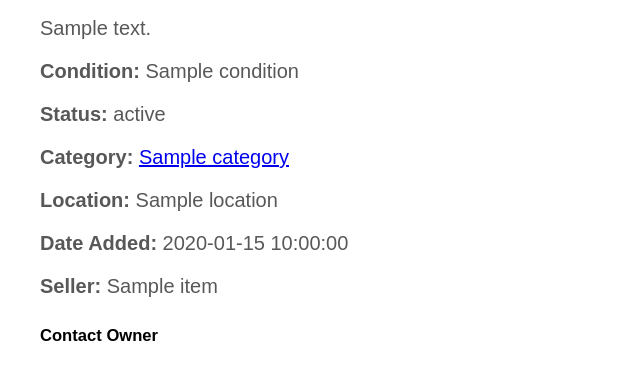
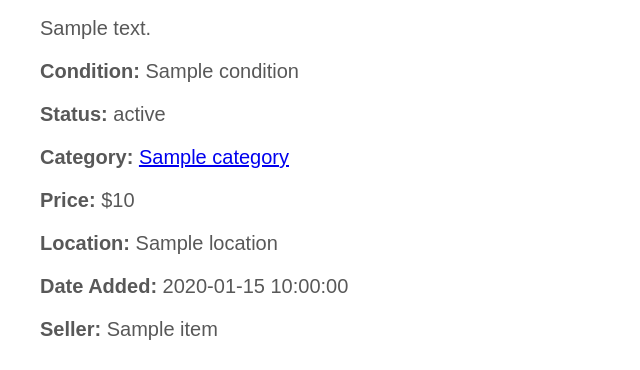
Before and after one commit to sharma-aarushi/COMS-4111-Databases-Project-1, a Flask app: template templates/view-item.html in a window 1280 px wide. Shown: the part 236-606 px from the top of the page, without its empty margins (0-640 px from the left). Run offline with Flask 3, Linux system fonts and the light colour scheme; the template is opened without the code that fills it: most values are stand-ins (such as "Sample title", 1, 10 or a date in 2020); parts of the project's set-up code (start-up, migrations or seed data) failed here and were passed over.

Commit message:
Add price to view-item.html

```diff
--- a/templates/view-item.html
+++ b/templates/view-item.html
@@ -25,6 +25,7 @@
                 <p><strong>Status:</strong> {{ item.status }}</p>
                 <p><strong>Category:</strong> <a href="{{ url_for('search', query=item.category) }}">{{ item.category
                         }}</a></p>
+                <p><strong>Price:</strong> ${{ item.price }}</p>
                 <p><strong>Location:</strong> {{ item.location }}</p>
                 <p><strong>Date Added:</strong> {{ item.date_added }}</p>
                 <p><strong>Seller:</strong> {{ item.owner_name }}</p>
```
